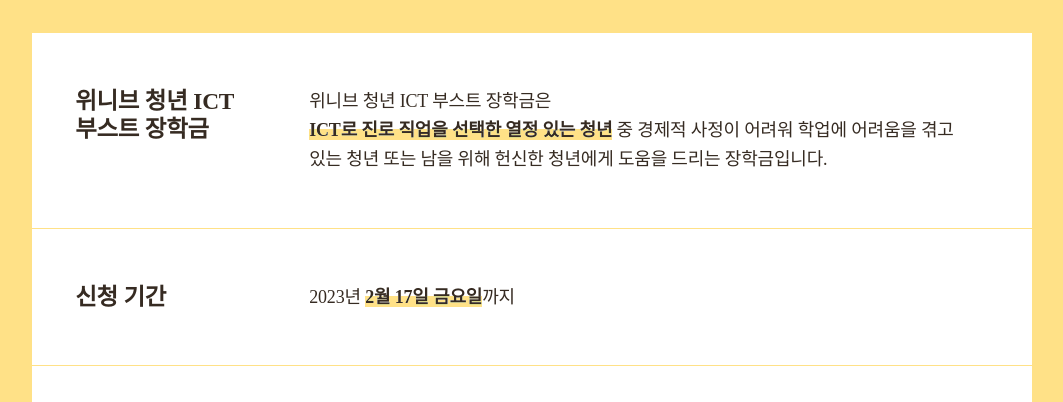
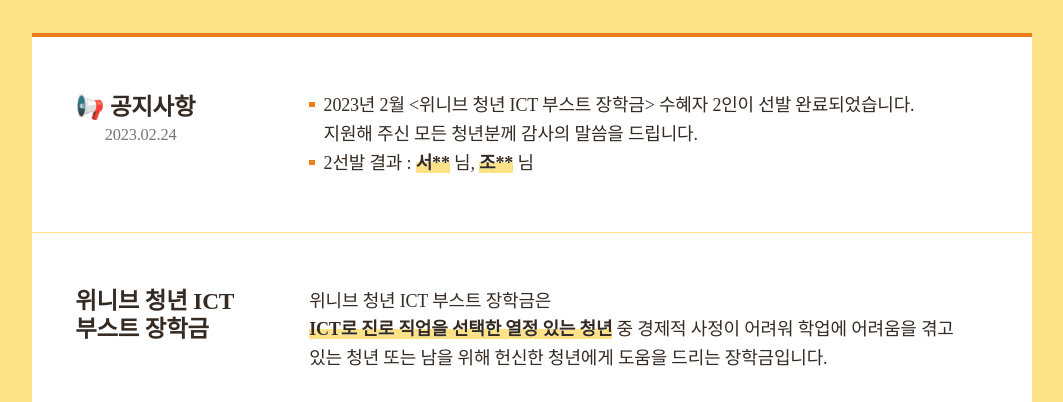
Before and after one commit to weniv/scholarship, a plain HTML site: page index.html in a window 1280 px wide. Shown: the part 550-952 px from the top of the page, without its empty margins (108-1171 px from the left). Drawn offline with Linux system fonts and the light colour scheme; a web font is replaced by a local one.

Commit message:
📝 2023.2.24 장학금 선발 공지

```diff
--- a/css/scss/style.scss
+++ b/css/scss/style.scss
@@ -148,3 +148,18 @@
   font-size: 0.85em;
   border-radius: 0.2em;
 }
+
+.notice {
+  border-top: 4px solid #ef7c1a;
+
+  h2 {
+    line-height: 1.4;
+    span {
+      display: block;
+      font-weight: normal;
+      font-size: 0.7em;
+      padding-left: 1.8em;
+      color: #767676;
+    }
+  }
+}
--- a/index.html
+++ b/index.html
@@ -16,8 +16,10 @@
   <meta property="og:url" content="https://scholarship.weniv.co.kr/">
   <meta property="og:title" content="위니브 청년 ICT 부스트 장학금">
   <meta property="og:site_name" content="위니브 청년 ICT 부스트 장학금">
-  <meta property="og:description" content="위니브 청년 ICT 부스트 장학금은 ICT로 진로 직업을 선택한 열정 있는 청년 중 경제적 사정이 어려워 학업에 어려움을 겪고 있는 청년 또는 남을 위해 헌신한 청년에게 도움을 드리는 장학금입니다.">
-  <meta name="description" content="위니브 청년 ICT 부스트 장학금은 ICT로 진로 직업을 선택한 열정 있는 청년 중 경제적 사정이 어려워 학업에 어려움을 겪고 있는 청년 또는 남을 위해 헌신한 청년에게 도움을 드리는 장학금입니다.">
+  <meta property="og:description"
+    content="위니브 청년 ICT 부스트 장학금은 ICT로 진로 직업을 선택한 열정 있는 청년 중 경제적 사정이 어려워 학업에 어려움을 겪고 있는 청년 또는 남을 위해 헌신한 청년에게 도움을 드리는 장학금입니다.">
+  <meta name="description"
+    content="위니브 청년 ICT 부스트 장학금은 ICT로 진로 직업을 선택한 열정 있는 청년 중 경제적 사정이 어려워 학업에 어려움을 겪고 있는 청년 또는 남을 위해 헌신한 청년에게 도움을 드리는 장학금입니다.">
   <meta name="author" content="위니브">
 </head>
 
@@ -32,6 +34,14 @@
     </h1>
   </header>
   <main>
+    <section class="notice">
+      <h2>📢 공지사항<span>2023.02.24</span></h2>
+      <ul>
+        <li>2023년 2월 &lt;위니브 청년 ICT 부스트 장학금&gt; 수혜자 2인이 선발 완료되었습니다.<br>
+          지원해 주신 모든 청년분께 감사의 말씀을 드립니다.</li>
+        <li>2선발 결과 : <strong>서**</strong> 님, <strong>조**</strong> 님</li>
+      </ul>
+    </section>
     <section>
       <h2>
         <span>위니브 청년 ICT</span>
@@ -44,14 +54,14 @@
     </section>
     <section class="fac">
       <h2>신청 기간</h2>
-      <p>2023년 <strong>2월 17일 금요일</strong>까지</p>
+      <p>2023년 2월 완료되었습니다. <strong>7월 모집 예정입니다.</strong></p>
     </section>
 
     <section class="fac">
       <h2>신청 방법</h2>
       <div class="flex">
         <p>구글 폼 작성 후 제출</p>
-        <a href="https://bit.ly/3HTjAKs" target="_blank" class="btn">신청하기</a>
+        <p class="btn">7월 오픈 예정</p>
       </div>
     </section>
 
@@ -86,7 +96,6 @@
         <li>선발 이후 별도의 온/오프라인 수여식 행사는 진행하지 않습니다</li>
       </ul>
     </section>
-
     <section>
       <h2>안내</h2>
       <p>위니브 청년 ICT 부스트 장학금은 매년 2월과 7월에 모집 예정입니다</p>
```
Also changed, not shown: css/style.css.
